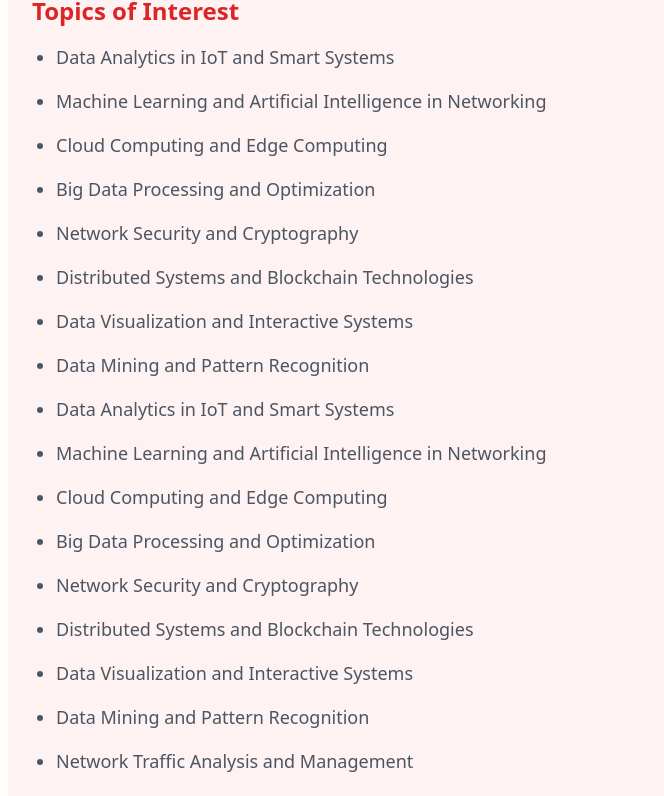
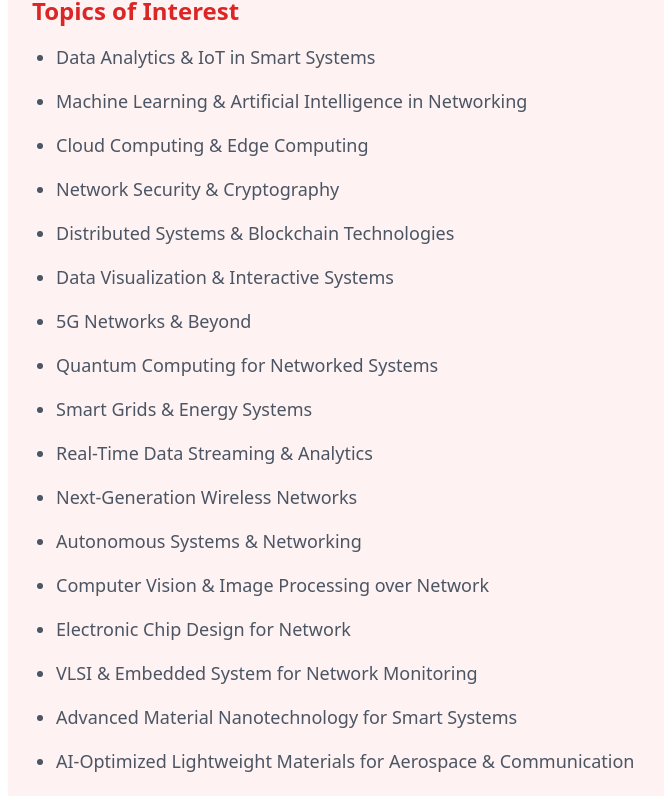
Before and after one commit to Diyamehta60/Department_conference, a React (Vite) app: page /call-for-papers in a window 1280 px wide. Shown: the part 413-1209 px from the top of the page, without its empty margins (88-752 px from the left). Built offline with nearby package versions, Linux system fonts and the light colour scheme.

Commit message:
via anil sir

```diff
--- a/src/pages/CallForPapers.jsx
+++ b/src/pages/CallForPapers.jsx
@@ -26,29 +26,23 @@ const CallForPapers = () => {
         <div className="bg-red-50 p-6 rounded-lg shadow-sm mb-12">
           <h2 className="text-2xl font-semibold text-red-600 mb-4">Topics of Interest</h2>
           <ul className="list-disc pl-6 text-lg text-gray-600 space-y-4">
-            <li>Data Analytics in IoT and Smart Systems</li>
-            <li>Machine Learning and Artificial Intelligence in Networking</li>
-            <li>Cloud Computing and Edge Computing</li>
-            <li>Big Data Processing and Optimization</li>
-            <li>Network Security and Cryptography</li>
-            <li>Distributed Systems and Blockchain Technologies</li>
-            <li>Data Visualization and Interactive Systems</li>
-            <li>Data Mining and Pattern Recognition</li>
-            <li>Data Analytics in IoT and Smart Systems</li>
-            <li>Machine Learning and Artificial Intelligence in Networking</li>
-            <li>Cloud Computing and Edge Computing</li>
-            <li>Big Data Processing and Optimization</li>
-            <li>Network Security and Cryptography</li>
-            <li>Distributed Systems and Blockchain Technologies</li>
-            <li>Data Visualization and Interactive Systems</li>
-            <li>Data Mining and Pattern Recognition</li>
-            <li>Network Traffic Analysis and Management</li>
-            <li>5G Networks and Beyond</li>
+            <li>Data Analytics & IoT in Smart Systems</li>
+            <li>Machine Learning & Artificial Intelligence in Networking</li>
+            <li>Cloud Computing & Edge Computing</li>
+            <li>Network Security & Cryptography</li>
+            <li>Distributed Systems & Blockchain Technologies</li>
+            <li>Data Visualization & Interactive Systems</li>
+            <li>5G Networks & Beyond</li>
             <li>Quantum Computing for Networked Systems</li>
-            <li>Smart Grids and Energy Systems</li>
-            <li>Real-Time Data Streaming and Analytics</li>
+            <li>Smart Grids & Energy Systems</li>
+            <li>Real-Time Data Streaming & Analytics</li>
             <li>Next-Generation Wireless Networks</li>
-            <li>Autonomous Systems and Networking</li>
+            <li>Autonomous Systems & Networking</li>
+            <li>Computer Vision & Image Processing over Network</li>
+            <li>Electronic Chip Design for Network</li>
+            <li>VLSI & Embedded System for Network Monitoring</li>
+            <li>Advanced Material Nanotechnology for Smart Systems</li>
+            <li>AI-Optimized Lightweight Materials for Aerospace & Communication</li>
 
           </ul>
         </div>
```
